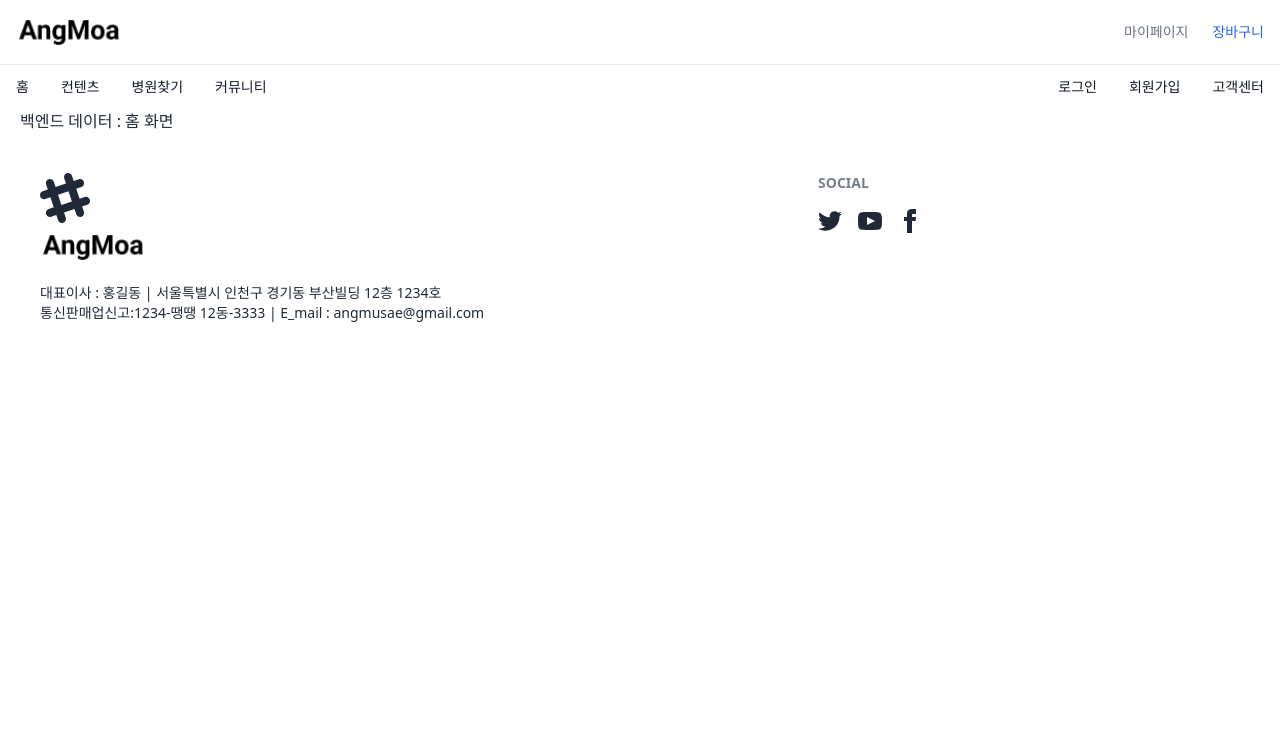
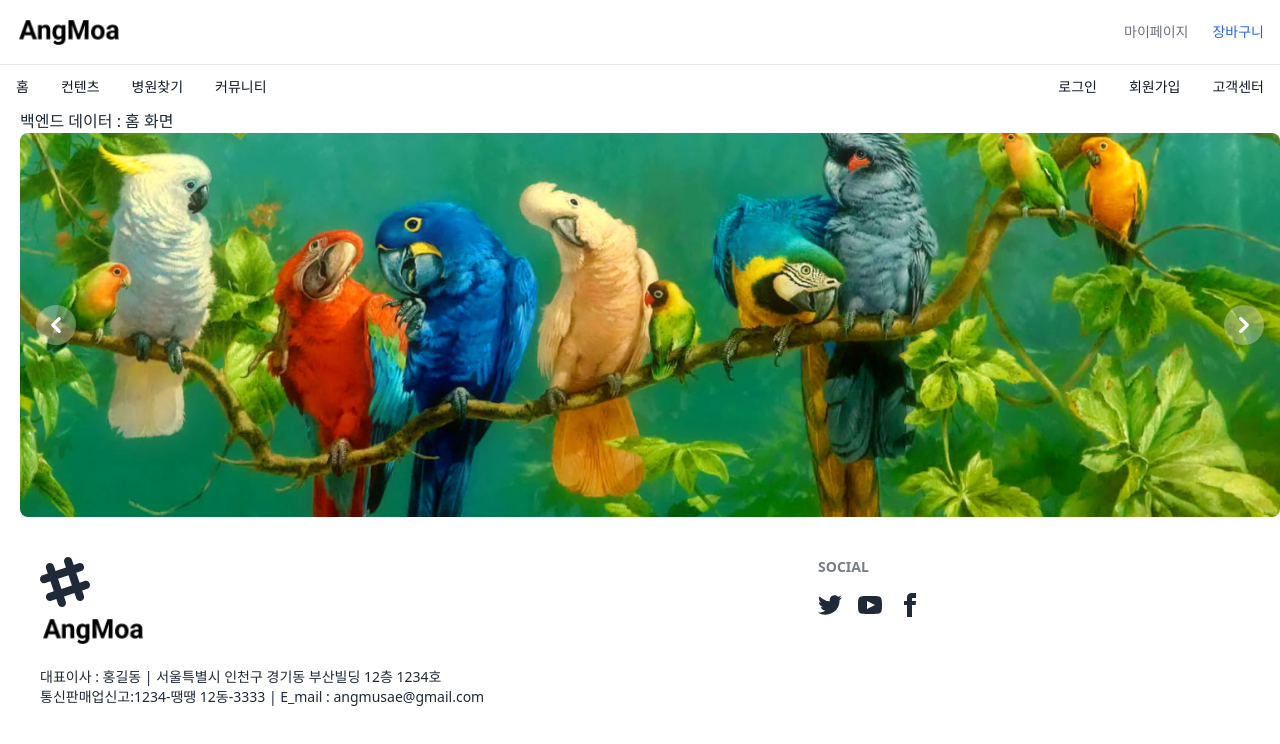
Before and after one commit to AngMoa/main, a React (Vite) app in the folder frontend/: page / in a window 1280 px wide. Shown: the top 744 px of the page. Built offline with nearby package versions, Linux system fonts and the light colour scheme; no server answers.

Commit message:
Feat: 회원가입 기능 구현, 가입 완료 페이지 추가

```diff
--- /dev/null
+++ b/frontend/src/components/Banner.jsx
@@ -0,0 +1,160 @@
+import React from "react";
+import banner from "../../src/assets/images/banner.jpg";
+
+const Banner = () => {
+    return (
+        <div
+            id="indicators-carousel"
+            className="relative w-full"
+            data-carousel="static"
+        >
+            {/* <!-- Carousel wrapper --> */}
+            <div className="relative h-56 overflow-hidden rounded-lg md:h-96">
+                {/* <!-- Item 1 --> */}
+                <div
+                    className="duration-700 ease-in-out"
+                    data-carousel-item="active"
+                >
+                    <img
+                        src={banner}
+                        className="absolute block w-full -translate-x-1/2 -translate-y-1/2 top-1/2 left-1/2"
+                        alt="..."
+                    />
+                </div>
+                {/* <!-- Item 2 --> */}
+                <div
+                    className="hidden duration-700 ease-in-out"
+                    data-carousel-item
+                >
+                    <img
+                        src="/docs/images/carousel/carousel-2.svg"
+                        className="absolute block w-full -translate-x-1/2 -translate-y-1/2 top-1/2 left-1/2"
+                        alt="..."
+                    />
+                </div>
+                {/* <!-- Item 3 --> */}
+                <div
+                    className="hidden duration-700 ease-in-out"
+                    data-carousel-item
+                >
+                    <img
+                        src="/docs/images/carousel/carousel-3.svg"
+                        className="absolute block w-full -translate-x-1/2 -translate-y-1/2 top-1/2 left-1/2"
+                        alt="..."
+                    />
+                </div>
+                {/* <!-- Item 4 --> */}
+                <div
+                    className="hidden duration-700 ease-in-out"
+                    data-carousel-item
+                >
+                    <img
+                        src="/docs/images/carousel/carousel-4.svg"
+                        className="absolute block w-full -translate-x-1/2 -translate-y-1/2 top-1/2 left-1/2"
+                        alt="..."
+                    />
+                </div>
+                {/* <!-- Item 5 --> */}
+                <div
+                    className="hidden duration-700 ease-in-out"
+                    data-carousel-item
+                >
+                    <img
+                        src="/docs/images/carousel/carousel-5.svg"
+                        className="absolute block w-full -translate-x-1/2 -translate-y-1/2 top-1/2 left-1/2"
+                        alt="..."
+                    />
+                </div>
+            </div>
+            {/* <!-- Slider indicators --> */}
+            <div className="absolute z-30 flex -translate-x-1/2 space-x-3 rtl:space-x-reverse bottom-5 left-1/2">
+                <button
+                    type="button"
+                    className="w-3 h-3 rounded-full"
+                    aria-current="true"
+                    aria-label="Slide 1"
+                    data-carousel-slide-to="0"
+                ></button>
+                <button
+                    type="button"
+                    className="w-3 h-3 rounded-full"
+                    aria-current="false"
+                    aria-label="Slide 2"
+                    data-carousel-slide-to="1"
+                ></button>
+                <button
+                    type="button"
+                    className="w-3 h-3 rounded-full"
+                    aria-current="false"
+                    aria-label="Slide 3"
+                    data-carousel-slide-to="2"
+                ></button>
+                <button
+                    type="button"
+                    className="w-3 h-3 rounded-full"
+                    aria-current="false"
+                    aria-label="Slide 4"
+                    data-carousel-slide-to="3"
+                ></button>
+                <button
+                    type="button"
+                    className="w-3 h-3 rounded-full"
+                    aria-current="false"
+                    aria-label="Slide 5"
+                    data-carousel-slide-to="4"
+                ></button>
+            </div>
+            {/* <!-- Slider controls --> */}
+            <button
+                type="button"
+                className="absolute top-0 start-0 z-30 flex items-center justify-center h-full px-4 cursor-pointer group focus:outline-none"
+                data-carousel-prev
+            >
+                <span className="inline-flex items-center justify-center w-10 h-10 rounded-full bg-white/30 dark:bg-gray-800/30 group-hover:bg-white/50 dark:group-hover:bg-gray-800/60 group-focus:ring-4 group-focus:ring-white dark:group-focus:ring-gray-800/70 group-focus:outline-none">
+                    <svg
+                        className="w-4 h-4 text-white dark:text-gray-800 rtl:rotate-180"
+                        aria-hidden="true"
+                        xmlns="http://www.w3.org/2000/svg"
+                        fill="none"
+                        viewBox="0 0 6 10"
+                    >
+                        <path
+                            stroke="currentColor"
+                            strokeLinecap="round"
+                            strokeLinejoin="round"
+                            strokeWidth="2"
+                            d="M5 1 1 5l4 4"
+                        />
+                    </svg>
+                    <span className="sr-only">Previous</span>
+                </span>
+            </button>
+            <button
+                type="button"
+                className="absolute top-0 end-0 z-30 flex items-center justify-center h-full px-4 cursor-pointer group focus:outline-none"
+                data-carousel-next
+            >
+                <span className="inline-flex items-center justify-center w-10 h-10 rounded-full bg-white/30 dark:bg-gray-800/30 group-hover:bg-white/50 dark:group-hover:bg-gray-800/60 group-focus:ring-4 group-focus:ring-white dark:group-focus:ring-gray-800/70 group-focus:outline-none">
+                    <svg
+                        className="w-4 h-4 text-white dark:text-gray-800 rtl:rotate-180"
+                        aria-hidden="true"
+                        xmlns="http://www.w3.org/2000/svg"
+                        fill="none"
+                        viewBox="0 0 6 10"
+                    >
+                        <path
+                            stroke="currentColor"
+                            strokeLinecap="round"
+                            strokeLinejoin="round"
+                            strokeWidth="2"
+                            d="m1 9 4-4-4-4"
+                        />
+                    </svg>
+                    <span className="sr-only">Next</span>
+                </span>
+            </button>
+        </div>
+    );
+};
+
+export default Banner;
--- a/frontend/src/components/Index.jsx
+++ b/frontend/src/components/Index.jsx
@@ -1,5 +1,6 @@
 import React, { useEffect, useState } from "react";
 import axiosInstance from "../api/axiosInstance";
+import Banner from "./Banner";
 
 const Index = () => {
     const [hello, setHello] = useState("");
@@ -14,6 +15,7 @@ const Index = () => {
         <div className="ml-5">
             백엔드 데이터 : {hello}
             <span></span>홈 화면
+            <Banner />
         </div>
     );
 };
--- a/frontend/src/router/router.jsx
+++ b/frontend/src/router/router.jsx
@@ -3,6 +3,7 @@ import { Routes, Route } from "react-router-dom";
 import Index from "../components/Index";
 import SignIn from "../views/SignIn";
 import SignUp from "../views/SignUp";
+import RegisterSuccess from "../views/RegisterSuccess";
 
 const Router = () => {
     return (
@@ -10,6 +11,7 @@ const Router = () => {
             <Route path="/" element={<Index />} />
             <Route path="/login" element={<SignIn />} />
             <Route path="/signUp" element={<SignUp />} />
+            <Route path="/regSuccess" element={<RegisterSuccess />} />
         </Routes>
     );
 };
--- /dev/null
+++ b/frontend/src/views/RegisterSuccess.jsx
@@ -0,0 +1,20 @@
+import React from "react";
+
+const RegisterSuccess = () => {
+    return (
+        <section className="bg-gray-50">
+            <div className="text-center max-w-sm mx-auto p-4 bg-white border border-gray-200 rounded-lg shadow sm:p-6 md:p-8">
+                <h2 className="text-xl font-bold text-blue-400">
+                    앵모아 회원가입을 환영합니다!
+                </h2>
+                <p className="text-sm text-gray-400">
+                    가입이 완료되었습니다. <br />
+                    앵모아와 함께 행복한 반려생활을 시작해볼까요? <br />
+                    버튼을 누르면 로그인 페이지로 이동합니다.
+                </p>
+            </div>
+        </section>
+    );
+};
+
+export default RegisterSuccess;
```
Also changed, not shown: frontend/src/components/user/SignUpView.jsx (+33 -15 lines), frontend/src/assets/images/banner.jpg (added).
